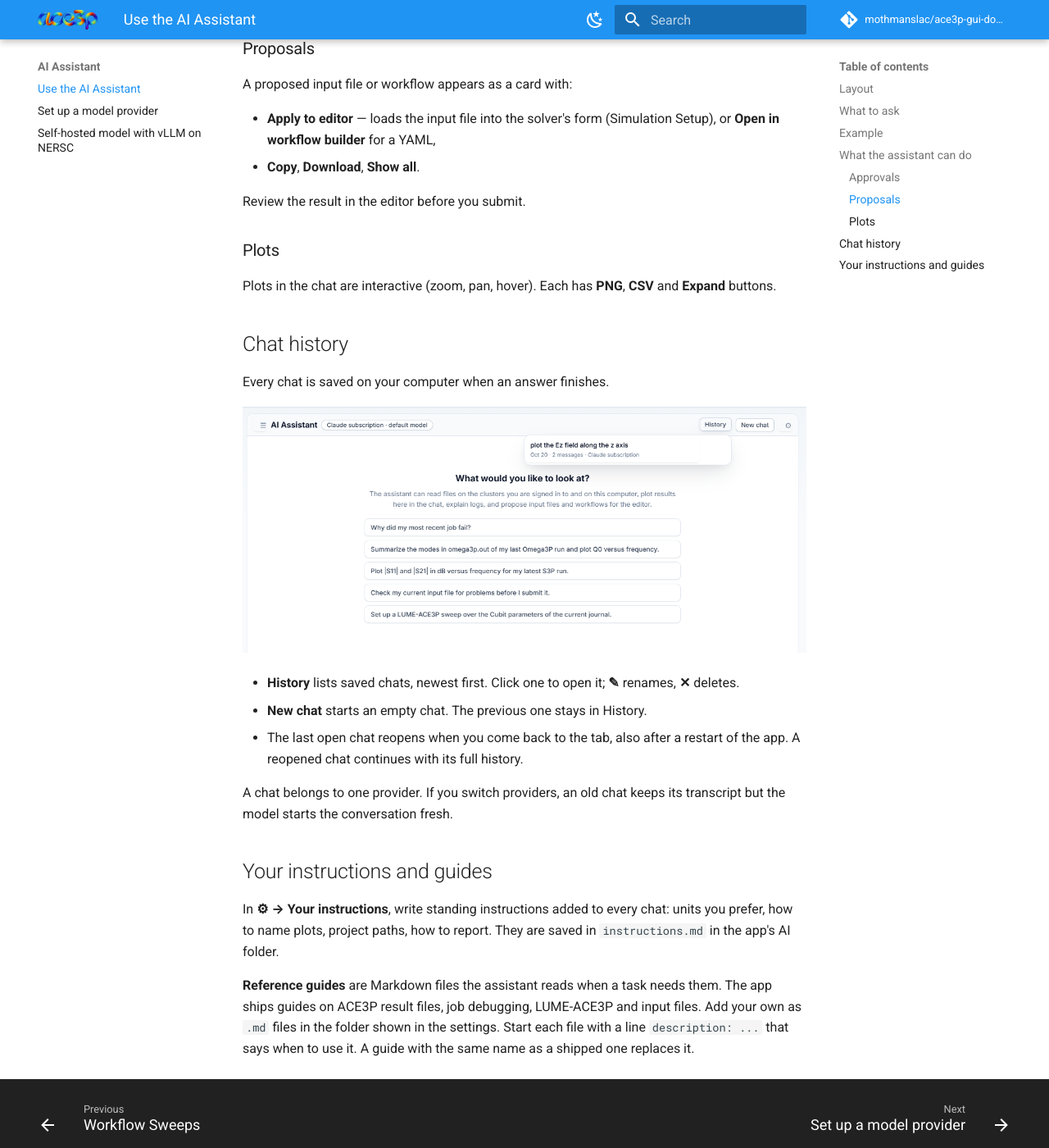
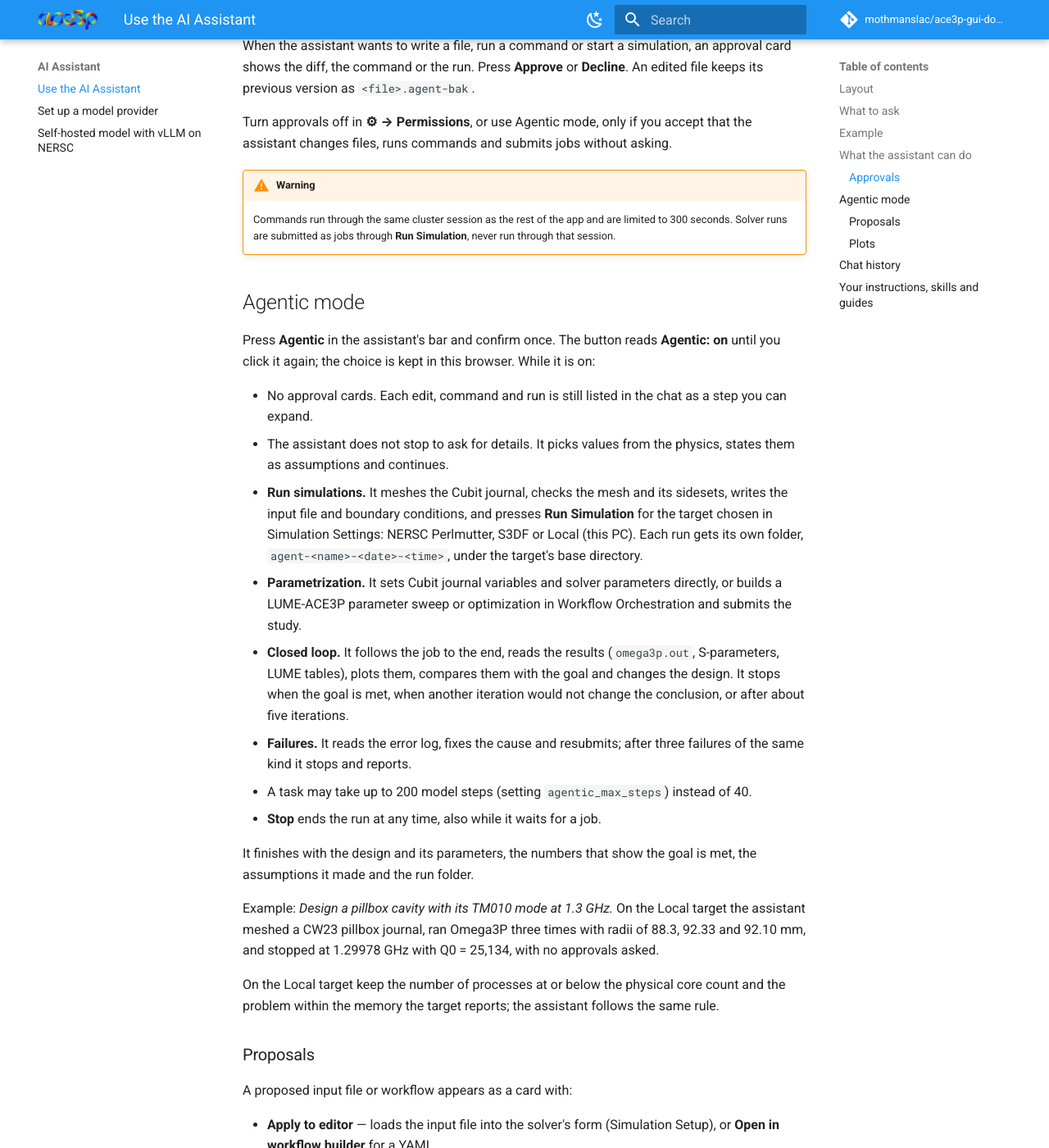
Before and after one commit to mothmanslac/ace3p-gui-docs, an MkDocs documentation site: the page built from docs/ai/assistant.md, in a window 1280 px wide and 1400 px high, scrolled down 3329 px. Shown: the whole window at 82% size. Built offline with MkDocs 1.6.1 and Material for MkDocs 9.7.7, drawn with Linux system fonts in a browser that asks for light colours; comment, search, counter and statistics services are not loaded; some of the changed text lies outside the part shown.

Commit message:
AI Assistant: Agentic mode, running simulations, skills
Co-Authored-By: Claude Opus 5.5 <noreply@anthropic.com>

```diff
--- a/docs/ai/assistant.md
+++ b/docs/ai/assistant.md
@@ -1,9 +1,11 @@
 # Use the AI Assistant
 
-The **AI Assistant** is a chat assistant with access to your jobs and files. It
-reads files on the clusters you are signed in to and on your computer, plots
-results in the chat, explains logs and errors, and proposes input files and
-LUME-ACE3P workflows that you can load into the editor with one click.
+The **AI Assistant** is an agent with access to the app, your jobs and your
+files. It reads files on the clusters you are signed in to and on your
+computer, sets up meshes, input files and LUME-ACE3P workflows in the app's own
+views, runs simulations, follows the jobs and plots the results in the chat.
+With **Agentic mode** on it carries a whole task through without asking for
+approval at each step.
 
 Before the first use, set up a model provider: see
 [Set up a model provider](providers.md).
@@ -55,28 +57,78 @@ paid providers, the cost.
 
 | Action | Needs your approval |
 |---|---|
-| Read the app's state (input file, sbatch, workflow, jobs) | No |
+| Read the app's state (input file, sbatch, workflow, mesh, jobs) | No |
 | List folders, read files, search file names and contents | No |
 | Read result tables (`omega3p.out`, S-parameters, LUME tables, column files) | No |
 | Plot data in the chat | No |
 | Inspect the header of a NetCDF file (`.ncdf`, `.mod`) | No |
-| Propose an input file or a workflow YAML | No — you choose whether to apply it |
+| Select a mesh, set Cubit journal variables and remesh | No |
+| Check a mesh: element quality, elements per wavelength, sidesets, boundary conditions | No |
+| Load or edit the input file in the editor | No |
+| Build or edit a LUME-ACE3P workflow (sweep, optimization) and its files | No |
+| Change Simulation Settings (cluster or this PC, processes, queue, walltime) | No |
+| Follow a job: state, log tails, result files | No |
 | Write or edit a file | **Yes** (setting) |
 | Run a shell command (maximum 300 s) | **Yes** (setting) |
+| Run a simulation or a workflow study | **Yes** (setting) |
+
+In Agentic mode none of these asks.
 
 ### Approvals
 
-When the assistant wants to write a file or run a command, an approval card
-shows the diff or the command. Press **Approve** or **Decline**. An edited file
-keeps its previous version as `<file>.agent-bak`.
+When the assistant wants to write a file, run a command or start a
+simulation, an approval card shows the diff, the command or the run. Press
+**Approve** or **Decline**. An edited file keeps its previous version as
+`<file>.agent-bak`.
 
-Turn approvals off in **⚙ → Permissions** only if you accept that the
-assistant changes files and runs commands without asking.
+Turn approvals off in **⚙ → Permissions**, or use Agentic mode, only if you
+accept that the assistant changes files, runs commands and submits jobs
+without asking.
 
 !!! warning
     Commands run through the same cluster session as the rest of the app and
-    are limited to 300 seconds. The assistant does not start solver runs; it
-    prepares files that you submit with **Run Simulation**.
+    are limited to 300 seconds. Solver runs are submitted as jobs through
+    **Run Simulation**, never run through that session.
+
+## Agentic mode
+
+Press **Agentic** in the assistant's bar and confirm once. The button reads
+**Agentic: on** until you click it again; the choice is kept in this browser.
+While it is on:
+
+- No approval cards. Each edit, command and run is still listed in the chat as
+  a step you can expand.
+- The assistant does not stop to ask for details. It picks values from the
+  physics, states them as assumptions and continues.
+- **Run simulations.** It meshes the Cubit journal, checks the mesh and its
+  sidesets, writes the input file and boundary conditions, and presses **Run
+  Simulation** for the target chosen in Simulation Settings: NERSC Perlmutter,
+  S3DF or Local (this PC). Each run gets its own folder,
+  `agent-<name>-<date>-<time>`, under the target's base directory.
+- **Parametrization.** It sets Cubit journal variables and solver parameters
+  directly, or builds a LUME-ACE3P parameter sweep or optimization in Workflow
+  Orchestration and submits the study.
+- **Closed loop.** It follows the job to the end, reads the results
+  (`omega3p.out`, S-parameters, LUME tables), plots them, compares them with
+  the goal and changes the design. It stops when the goal is met, when another
+  iteration would not change the conclusion, or after about five iterations.
+- **Failures.** It reads the error log, fixes the cause and resubmits; after
+  three failures of the same kind it stops and reports.
+- A task may take up to 200 model steps (setting `agentic_max_steps`) instead
+  of 40.
+- **Stop** ends the run at any time, also while it waits for a job.
+
+It finishes with the design and its parameters, the numbers that show the goal
+is met, the assumptions it made and the run folder.
+
+Example: *Design a pillbox cavity with its TM010 mode at 1.3 GHz.* On the Local
+target the assistant meshed a CW23 pillbox journal, ran Omega3P three times
+with radii of 88.3, 92.33 and 92.10 mm, and stopped at 1.29978 GHz with
+Q0 = 25,134, with no approvals asked.
+
+On the Local target keep the number of processes at or below the physical core
+count and the problem within the memory the target reports; the assistant
+follows the same rule.
 
 ### Proposals
 
@@ -108,14 +160,35 @@ Every chat is saved on your computer when an answer finishes.
 A chat belongs to one provider. If you switch providers, an old chat keeps its
 transcript but the model starts the conversation fresh.
 
-## Your instructions and guides
+## Your instructions, skills and guides
 
-In **⚙ → Your instructions**, write standing instructions added to every chat:
+All three are text the assistant reads; there is no training step.
+
+**Your instructions** (**⚙ → Your instructions**) are added to every chat:
 units you prefer, how to name plots, project paths, how to report. They are
 saved in `instructions.md` in the app's AI folder.
 
+**Skills** (**⚙ → Skills**) are your own procedures in Claude's skill format:
+a folder with a `SKILL.md` (front matter `name` and `description`, then the
+instructions) and any files beside it, such as templates, reference tables or
+scripts. A skill written for Claude Code or claude.ai works unchanged. The
+assistant sees each enabled skill's name and description and opens a skill
+when a task matches it.
+
+- **Upload .md / .zip** adds a `SKILL.md`, any Markdown file, or a `.zip` /
+  `.skill` archive of a skill folder.
+- **Add from link** adds a skill from a GitHub folder or file, or a raw `.md`
+  or archive URL.
+- **Write a skill** opens a template in an editor.
+- Each skill can be switched off, edited or deleted.
+- **Also use my Claude Code skills** offers the skills in `~/.claude/skills`
+  as well, read only.
+
+A script bundled with a skill runs only as a shell command, which asks first
+unless Agentic mode is on.
+
 **Reference guides** are Markdown files the assistant reads when a task needs
-them. The app ships guides on ACE3P result files, job debugging, LUME-ACE3P and
-input files. Add your own as `.md` files in the folder shown in the settings.
+them. The app ships guides on ACE3P result files, job debugging, LUME-ACE3P,
+input files and design studies. Add your own as `.md` files in the folder shown in the settings.
 Start each file with a line `description: ...` that says when to use it. A
 guide with the same name as a shipped one replaces it.
```
Also changed, not shown: docs/getting-started/interface.md (+1 -1 lines), docs/index.md (+1 -1 lines).
